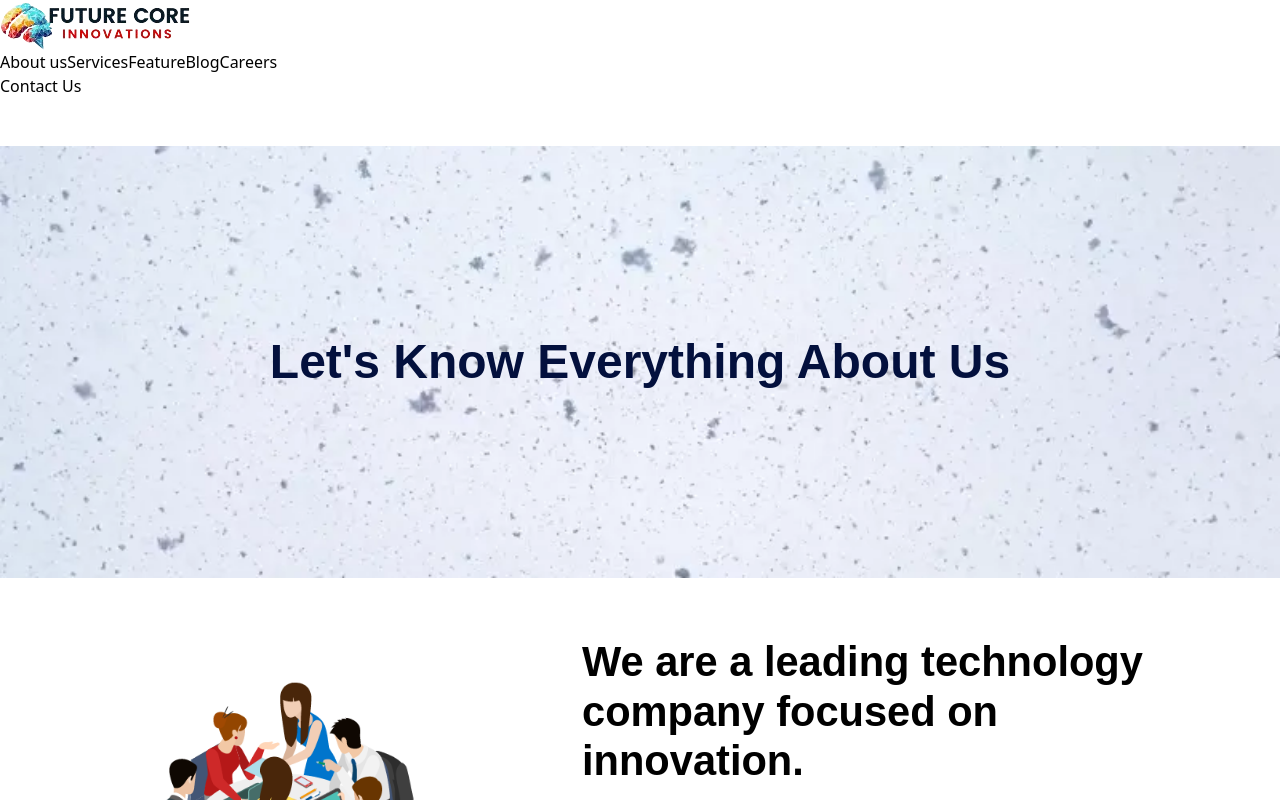
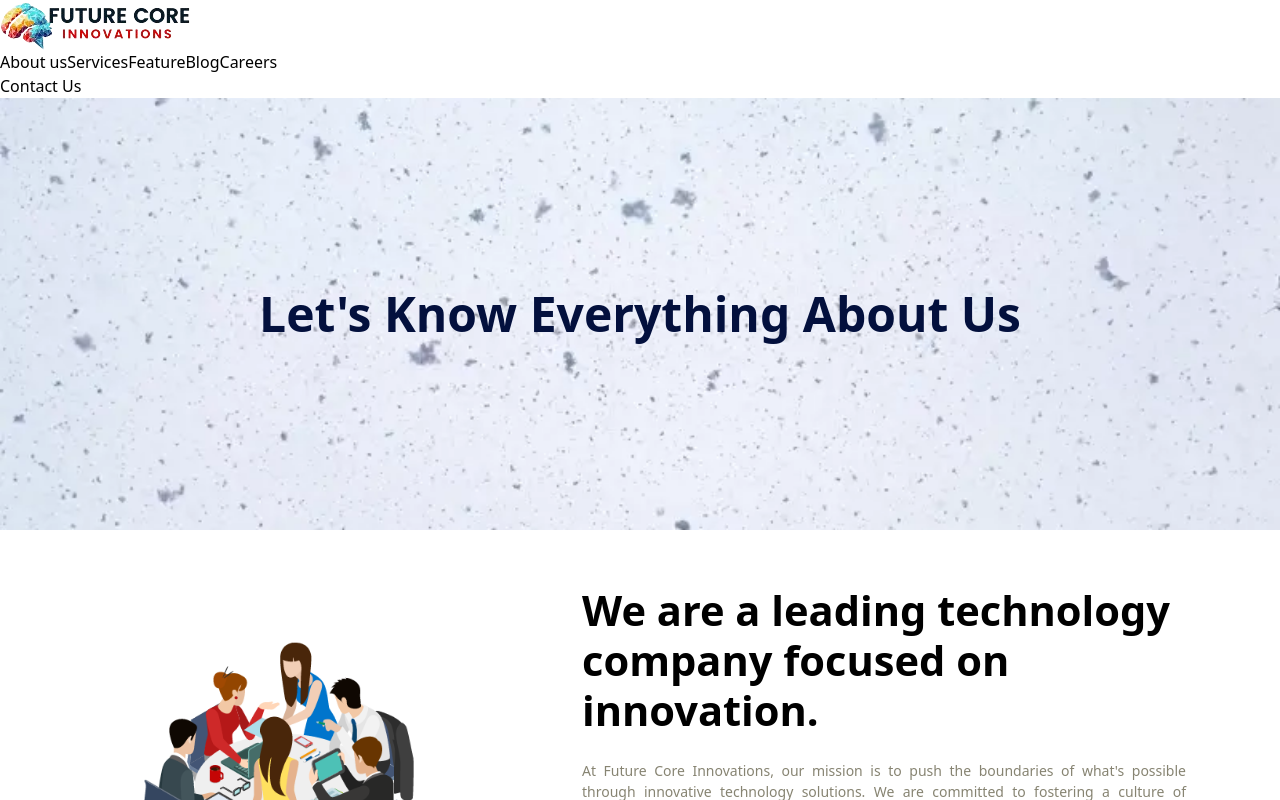
Before and after one commit to anubhootipandey/Future_Core_Innovations, a React (Vite) app: page /about in a window 1280 px wide. Shown: the top 800 px of the page. Built offline with nearby package versions, Linux system fonts and the light colour scheme.

Commit message:
make about page

```diff
--- a/src/components/AboutUS/About.css
+++ b/src/components/AboutUS/About.css
@@ -1,8 +1,9 @@
-/* Reset some default styles */
+
 * {
     margin: 0;
     padding: 0;
     box-sizing: border-box;
+    /* height: 60vh; */
 }
 
 .sec-heading {
--- a/src/components/AboutUS/About.jsx
+++ b/src/components/AboutUS/About.jsx
@@ -4,7 +4,7 @@ import './About.css'
 
 const About = () => {
   return (
-    <section id='about-sec'>
+    <section id='about-sec h-[100rem]'>
       <div className='sec-heading'>
         <h1>Let's Know Everything About Us</h1>
       </div>
```
